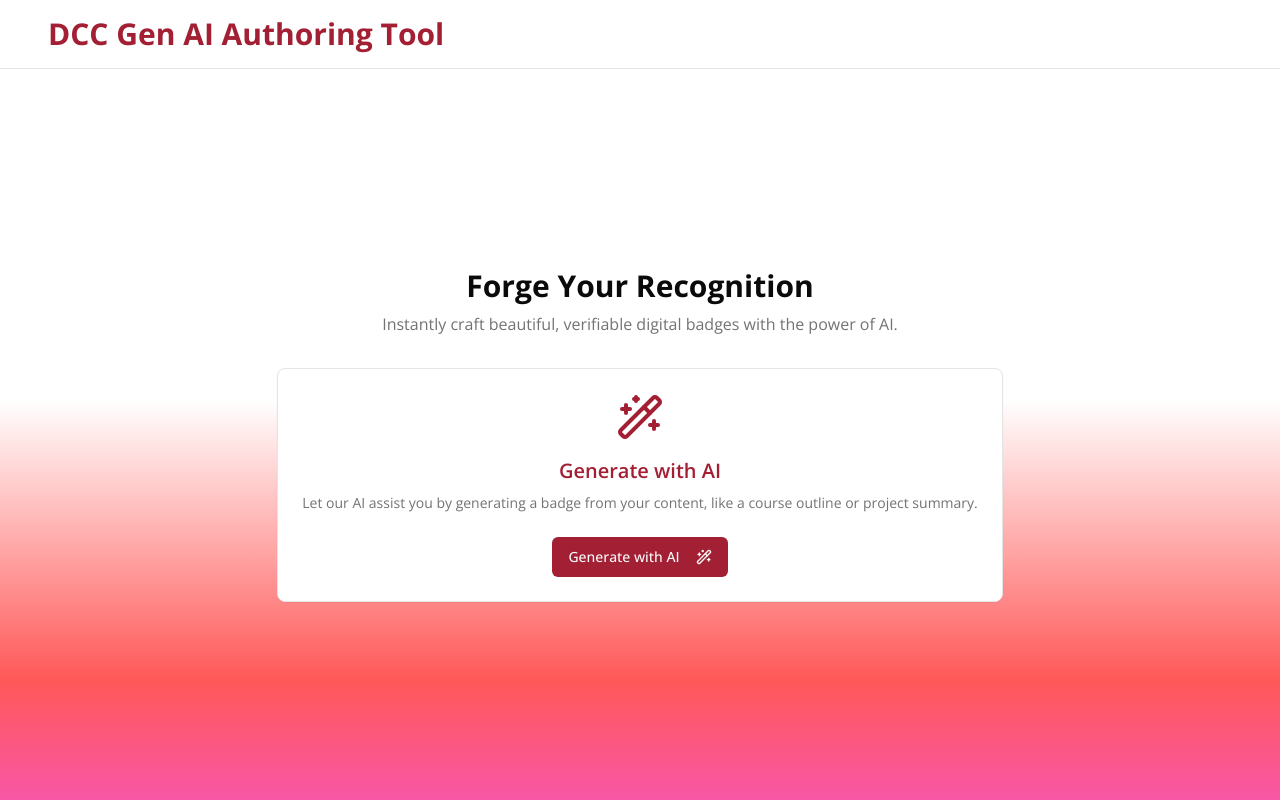
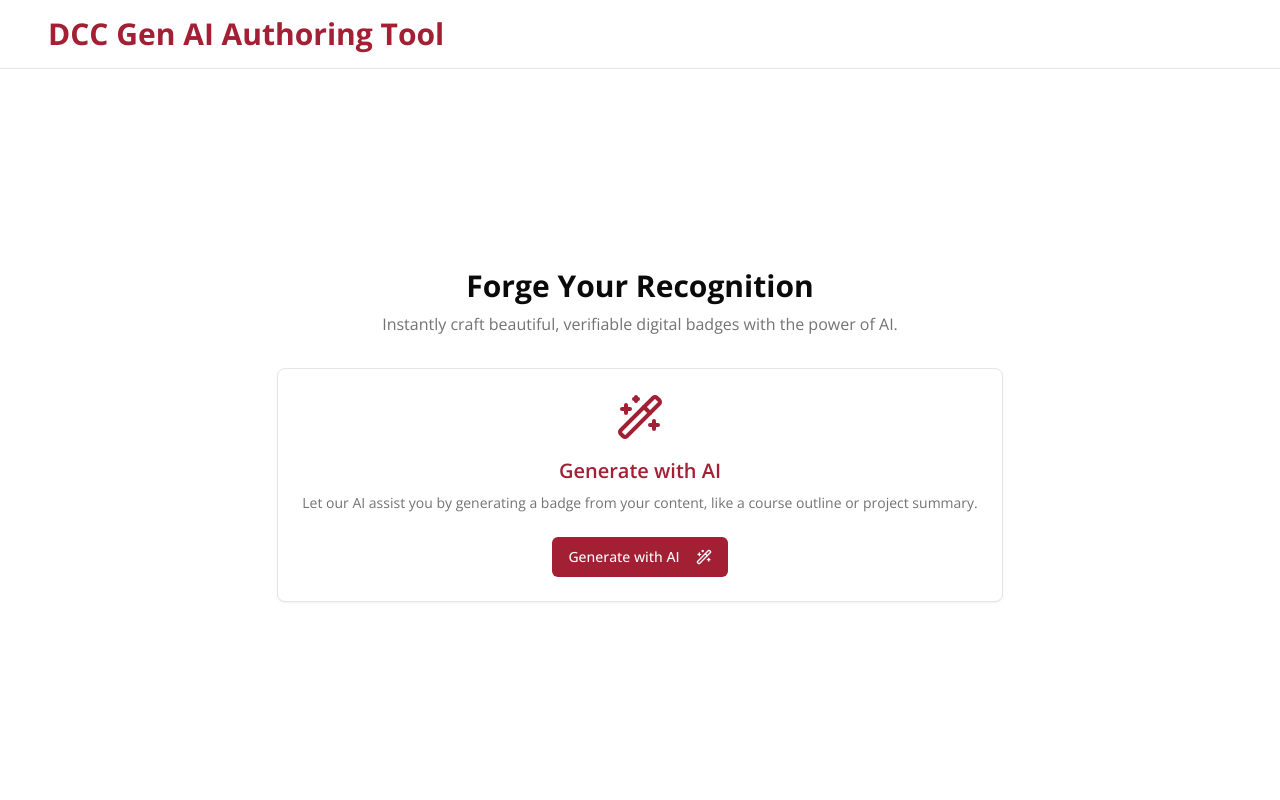
Before and after one commit to oneorigin-2-0/dcc-credential-co-writer, a Next.js app in the folder frontend/: page / in a window 1280 px wide. Built offline with nearby package versions, Linux system fonts and the light colour scheme.

Commit message:
Make the following changes:
,

Find this element:

  <main class="flex-

```diff
--- a/frontend/src/app/layout.tsx
+++ b/frontend/src/app/layout.tsx
@@ -18,9 +18,7 @@ export default function RootLayout({
 }>) {
   return (
     <html lang="en" className="light">
-      <body className={`${openSans.variable} font-sans antialiased`} style={{
-          background: 'linear-gradient(0deg, #F857A6 0%, #FF5858 15%, #FFF 50%)',
-        }}>
+      <body className={`${openSans.variable} font-sans antialiased`}>
         {children}
         <Toaster />
       </body>
```
